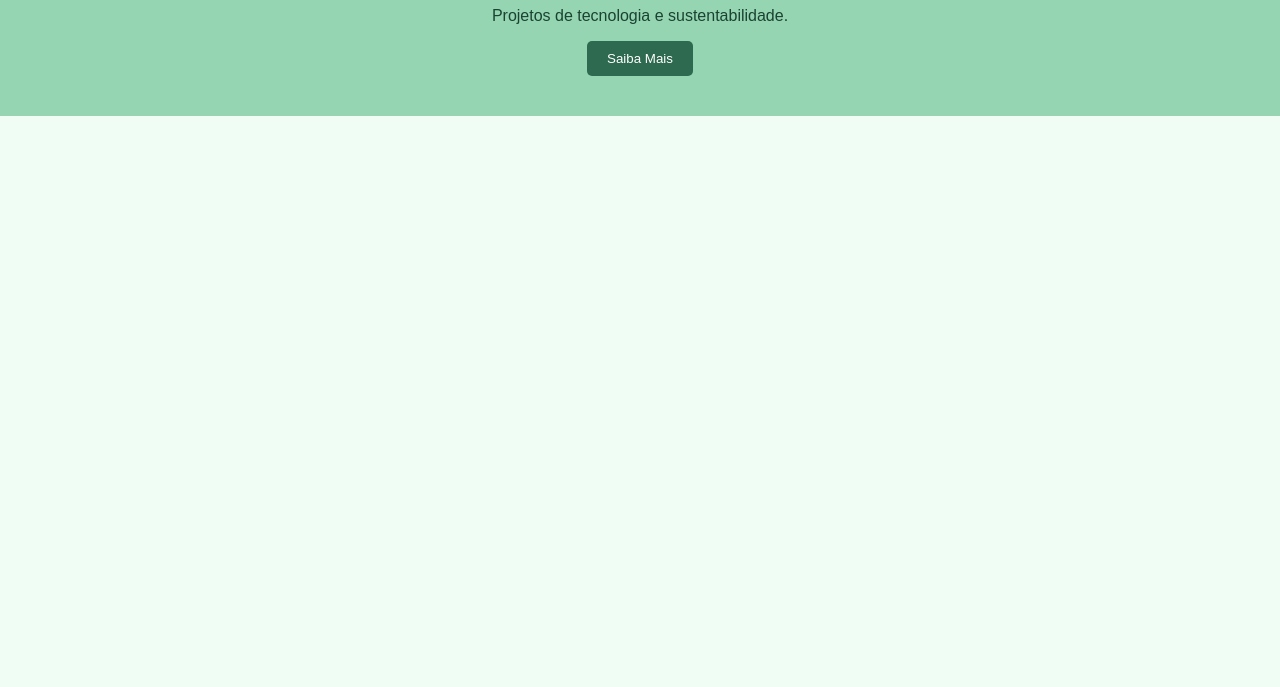
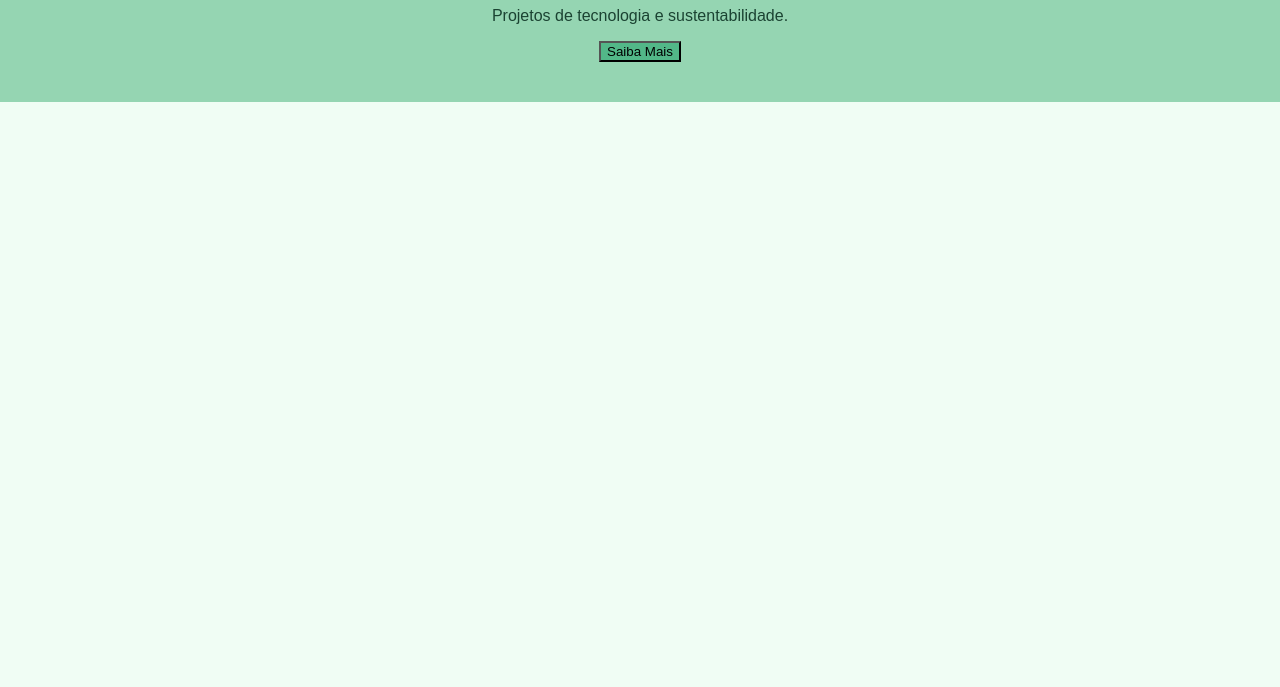
Before and after one commit to marcellegg/ecotech-site, a plain HTML site: page index.html in a window 1280 px wide. Shown: the part 113-800 px from the top of the page. Drawn offline with Linux system fonts and the light colour scheme.

Commit message:
Correção: cor do botão ajustada

```diff
--- a/style.css
+++ b/style.css
@@ -11,7 +11,8 @@ background-color: #95d5b2;
 padding: 40px;
 }
 button {
-background-color: #2d6a4f;
+background-color: #52b788; /* corrigido */
+}
 color: white;
 border: none;
 padding: 10px 20px;
```
